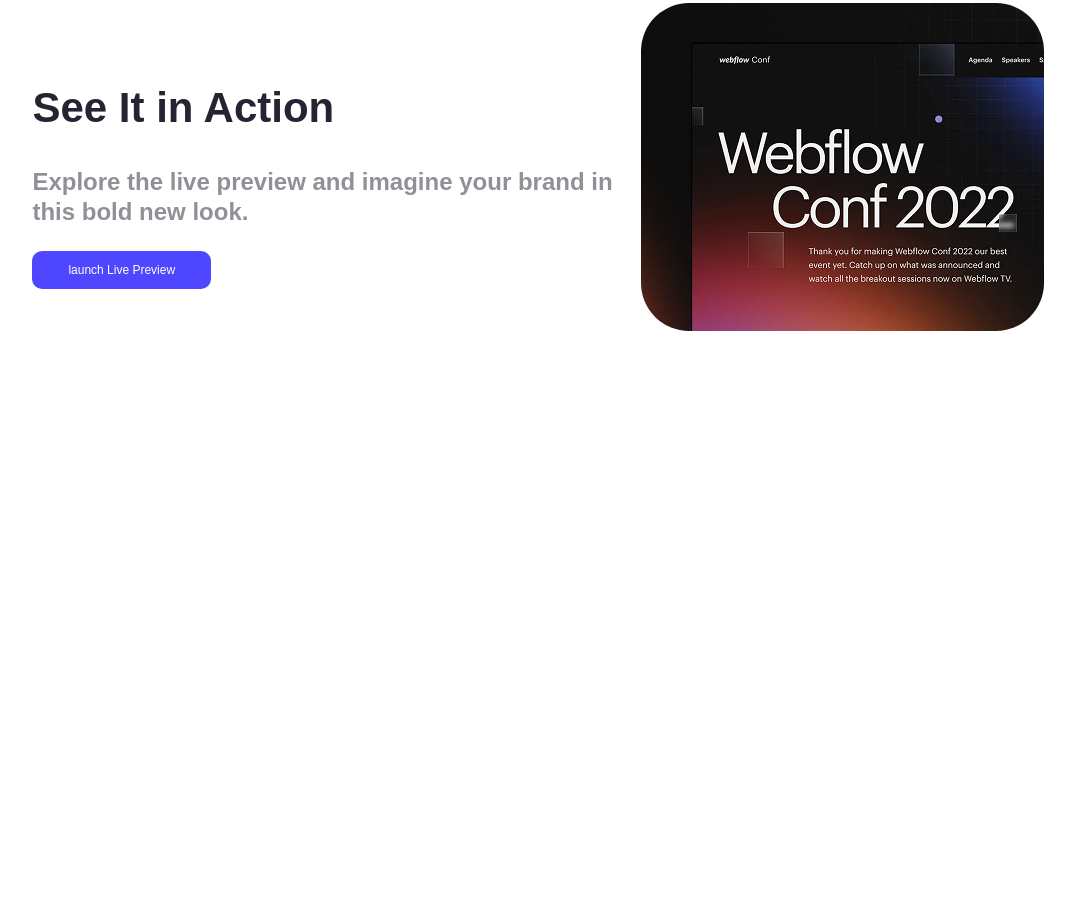
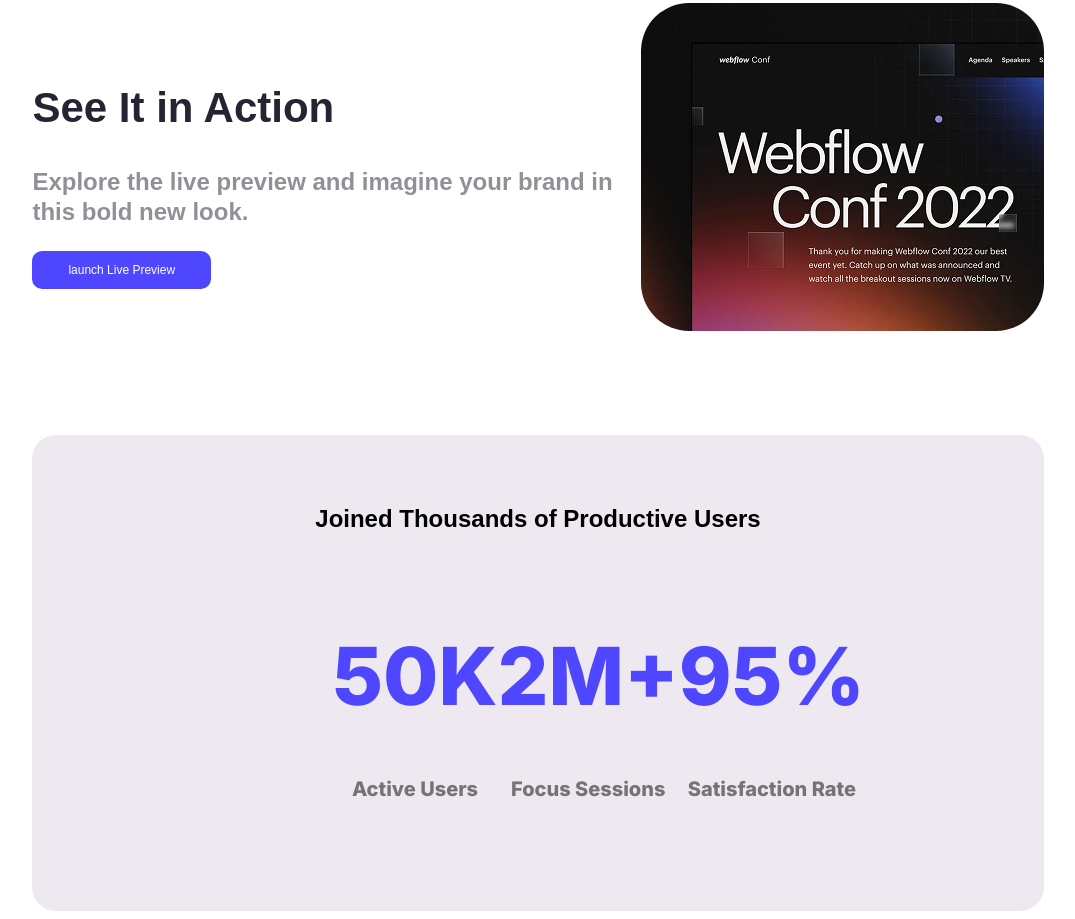
Before and after one commit to mamun-dev007/First-assignment, a plain HTML site: page index.html in a window 1280 px wide. Shown: the part 760-1679 px from the top of the page, without its empty margins (102-1177 px from the left). Before the commit the page ends 1195 px from the top, so only its background shows below. Drawn offline with Linux system fonts and the light colour scheme.

Commit message:
Displayed total active users , focus sessions ,and satisfation rate. Style number with emphasis and aligned text. but I don'n create an unique class name

```diff
--- a/index.html
+++ b/index.html
@@ -34,8 +34,23 @@
     </div>
 
     <div class="productive-section">
+       <h2 class="raleway prodictive-title">Joined Thousands of Productive Users</h2>
+       <div class="productive-results">
+        <div class="users-view">
+            <h1 class="inter btn-color">50K</h1>
+            <p class="users-view-des inter">Active Users</p>
+        </div>
+        <div class="users-view">
+            <h1 class="inter btn-color">2M+</h1>
+            <p class="users-view-des inter">Focus Sessions</p>
+        </div>
+        <div class="users-view">
+            <h1 class="inter btn-color">95%</h1>
+            <p class="users-view-des inter">Satisfaction Rate</p>
+        </div>
+       </div>
+    </div>
 
-    </div>
 
     </main>
 
--- a/styles/style.css
+++ b/styles/style.css
@@ -94,3 +94,31 @@
 .action-image img{
     border-radius: 48px;
 }
+.productive-section{
+    width: 80%;
+    margin: 0px auto;
+    text-align: center;
+    background-color: #eee9f0;
+    padding: 50px 0px;
+    border-radius:24px ;
+
+}
+.productive-title{
+    font-size: 38px;
+    color: #252432;
+}
+.productive-results{
+    display: flex;
+    margin:40px 300px ;
+    justify-content: space-between;
+}
+.users-view h1{
+  font-size: 80px;
+
+}
+.users-view-des{
+    font-size: 20px;
+    color: #000000;
+    opacity: 50%;
+    padding: ;
+}
```
